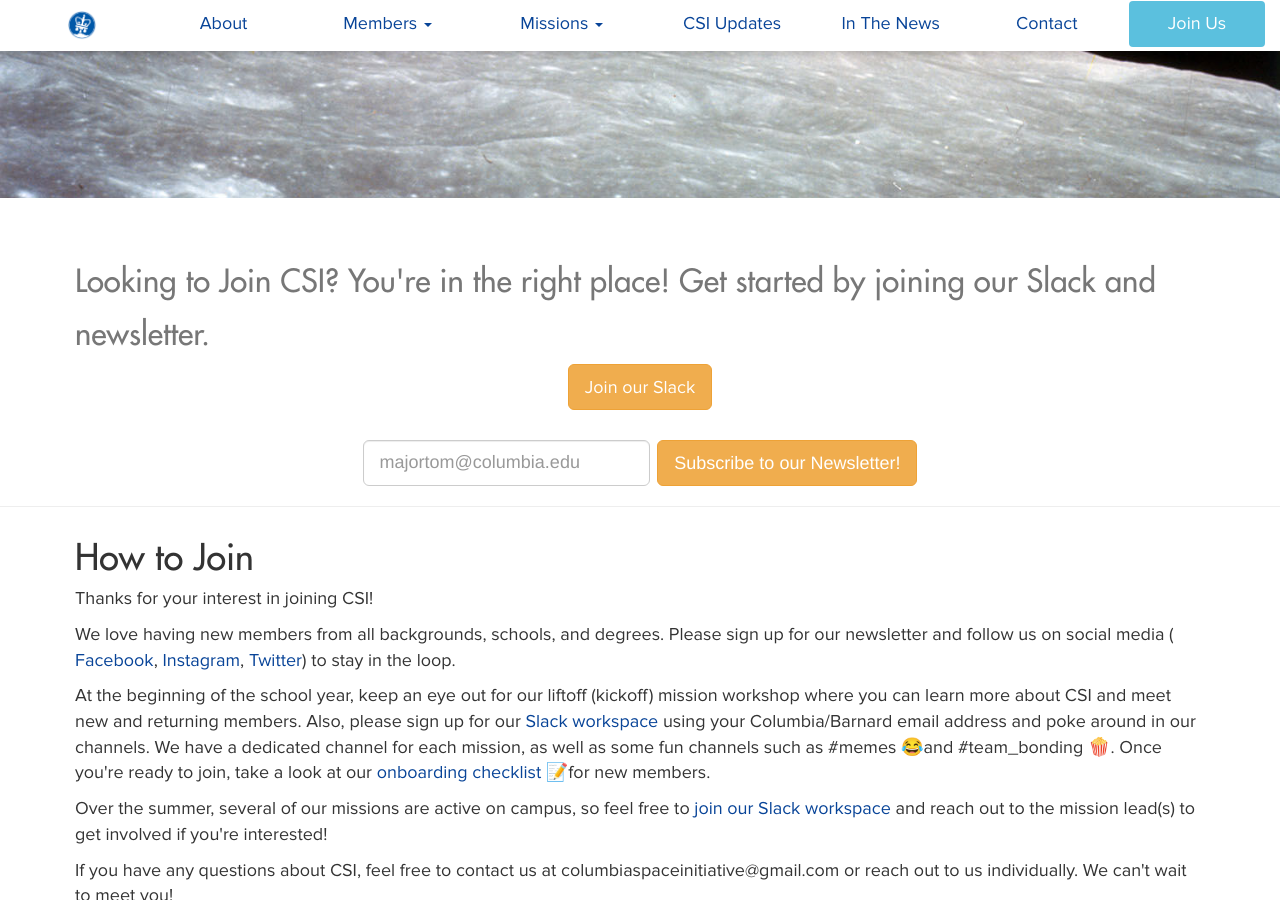
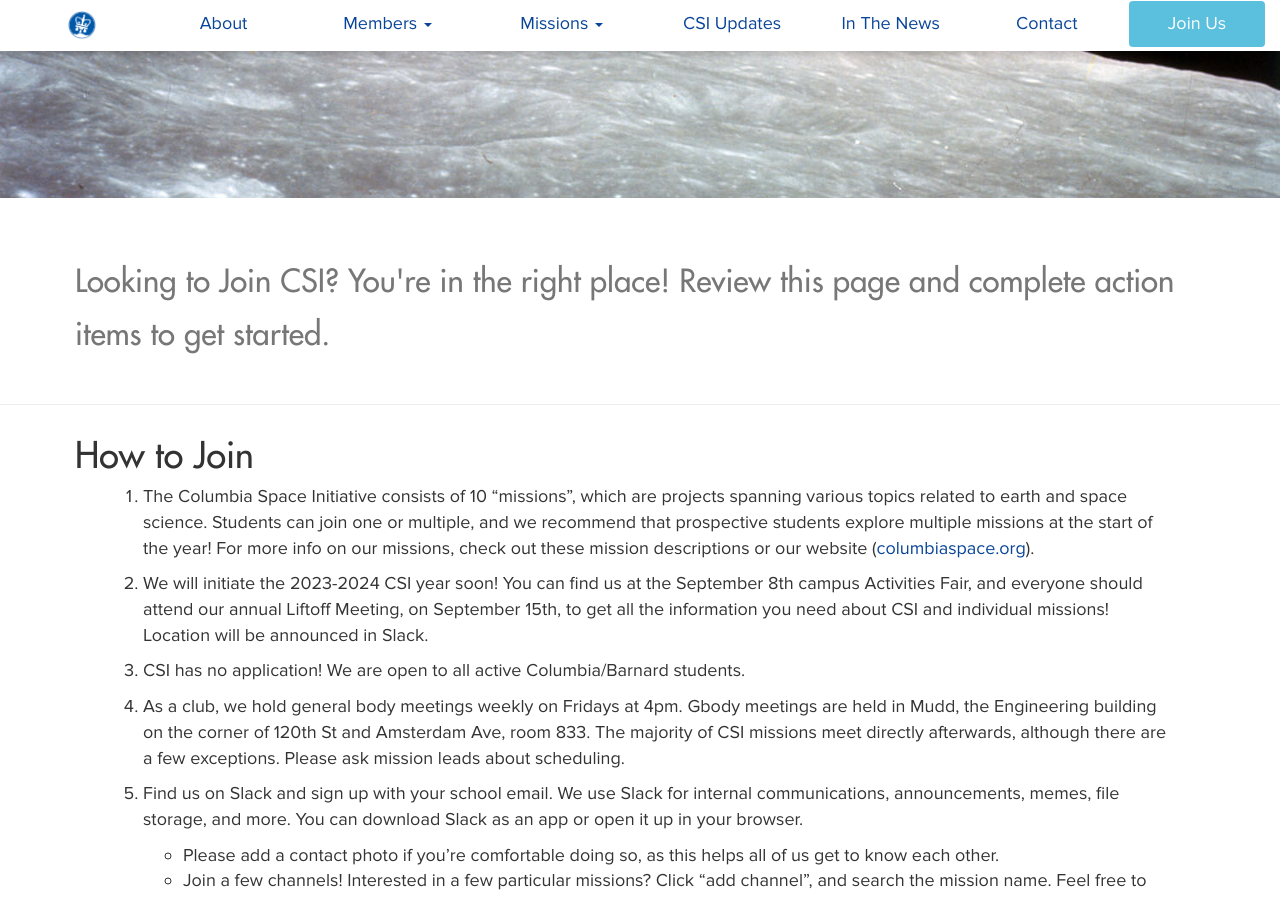
Before and after one commit to columbiaspace/columbiaspace.org, a Jekyll site: the page built from join-us.html, in a window 1280 px wide and 900 px high, scrolled down 702 px. Built offline with Jekyll 4.4.1, drawn with Linux system fonts in a browser that asks for light colours; nearby versions of some CDN libraries; comment, search, counter and statistics services are not loaded; some of the changed text lies outside the part shown.

Commit message:
Add info onto Join page rather than Gdoc

```diff
--- a/join-us.html
+++ b/join-us.html
@@ -9,11 +9,39 @@
 <div class="group-abstract">
 	<div class="container">
 		<h2><small>
-		Looking to Join CSI? You're in the right place! Get started by joining our Slack and newsletter.
+			Looking to Join CSI? You're in the right place! Review this page and complete action items to get started.
 		</small></h2>
-	<p align="center"><a href="https://columbiaspace.slack.com/signup" class= "btn btn-warning btn-lg" >Join our Slack</a></p>
 	</div>
 </div>
+
+<hr>
+
+<div class="group-abstract">
+
+	<div class="container">
+
+		<h3>How to Join</h3>
+		<div style="margin-left: 2em; margin-right: 2em">
+		<ol>
+
+			<li style="margin: 10px 0;">The Columbia Space Initiative consists of 10 “missions”, which are projects spanning various topics related to earth and space science. Students can join one or multiple, and we recommend that prospective students explore multiple missions at the start of the year! For more info on our missions, check out these mission descriptions or our website (<a href="http://columbiaspace.org">columbiaspace.org</a>).</li>
+
+			<li style="margin: 10px 0;">We will initiate the 2023-2024 CSI year soon! You can find us at the September 8th campus Activities Fair, and everyone should attend our annual Liftoff Meeting, on September 15th, to get all the information you need about CSI and individual missions! Location will be announced in Slack.</li>
+
+			<li style="margin: 10px 0;">CSI has no application! We are open to all active Columbia/Barnard students.</li>
+
+			<li style="margin: 10px 0;">As a club, we hold general body meetings weekly on Fridays at 4pm. Gbody meetings are held in Mudd, the Engineering building on the corner of 120th St and Amsterdam Ave, room 833. The majority of CSI missions meet directly afterwards, although there are a few exceptions. Please ask mission leads about scheduling.</li>
+
+			<li style="margin: 10px 0;">Find us on Slack and sign up with your school email. We use Slack for internal communications, announcements, memes, file storage, and more. You can download Slack as an app or open it up in your browser.</li>
+
+			<ul>
+				<li>Please add a contact photo if you’re comfortable doing so, as this helps all of us get to know each other.</li>
+				<li>Join a few channels! Interested in a few particular missions? Click “add channel”, and search the mission name. Feel free to poke around!</li>
+				<li style="">Direct message Co-Presidents Matthew Werneken or Minju O’Rourke at any time with questions, or ask in a mission channel. We try to reserve #general for announcements and club-wide notifications.</li>
+			</ul>
+			<p align="center" style="margin: 15px 0;"><a href="https://columbiaspace.slack.com/signup" class= "btn btn-warning btn-lg" >Join our Slack</a></p>
+
+			<li style="margin: 10px 0;">Subscribe to our newsletter by filling out the form at the bottom of our website homepage, if you haven’t already. Official club-wide announcements are organized and sent out each week by our secretary, Valentina Marini Fichera, so don’t let this hard work go to waste! This is a nice tl;dr of all the Slack announcements.</li>
 
 			<div class="container text-center">
 				<!-- Mail chimp code here -->
@@ -42,35 +70,9 @@
 				<!--End mc_embed_signup-->
 			</div>
 
-<hr>
 
-<div class="group-abstract">
-
-  <div class="container">
-
-    <h3>How to Join</h3>
-    <p>
-      Thanks for your interest in joining CSI!
-    </p>
-    <p>
-      We love having new members from all backgrounds, schools, and degrees. Please sign up for our newsletter and follow us on social media (
-      <a href="https://www.facebook.com/ColumbiaSpaceInitiative">Facebook</a>, <a href="https://www.instagram.com/columbiaspaceinitiative/">Instagram</a>, <a href="https://twitter.com/columbiasi">Twitter</a>)
-      to stay in the loop.
-    </p>
-    <p>
-      At the beginning of the school year, keep an eye out for our liftoff (kickoff) mission workshop where you can learn more about CSI and meet new and returning members. Also, please sign up for our
-      <a href="https://columbiaspace.slack.com/signup"> Slack workspace</a>
-      using your Columbia/Barnard email address and poke around in our channels. We have a dedicated channel for each mission, as well as some fun channels such as #memes 😂and #team_bonding 🍿. Once you're ready to join, take a look at our <a href="/assets/media/docs/CSI_Onboarding_Document.pdf">onboarding checklist</a> 📝for new members.
-    </p>
-    <p>
-      Over the summer, several of our missions are active on campus, so feel free to <a href="https://columbiaspace.slack.com/signup">join our Slack workspace</a> and reach out to the mission lead(s) to get involved if you're interested!
-    </p>
-    <p>
-      If you have any questions about CSI, feel free to contact us at columbiaspaceinitiative@gmail.com or reach out to us individually. We can't wait to meet you!
-    </p>
-    <p>
-      - Columbia Space Initiative
-    </p>
+		</ol>
+		</div>
 	</div>
 </div>
 
```
Lines whose indentation alone changed are shown as unchanged.
